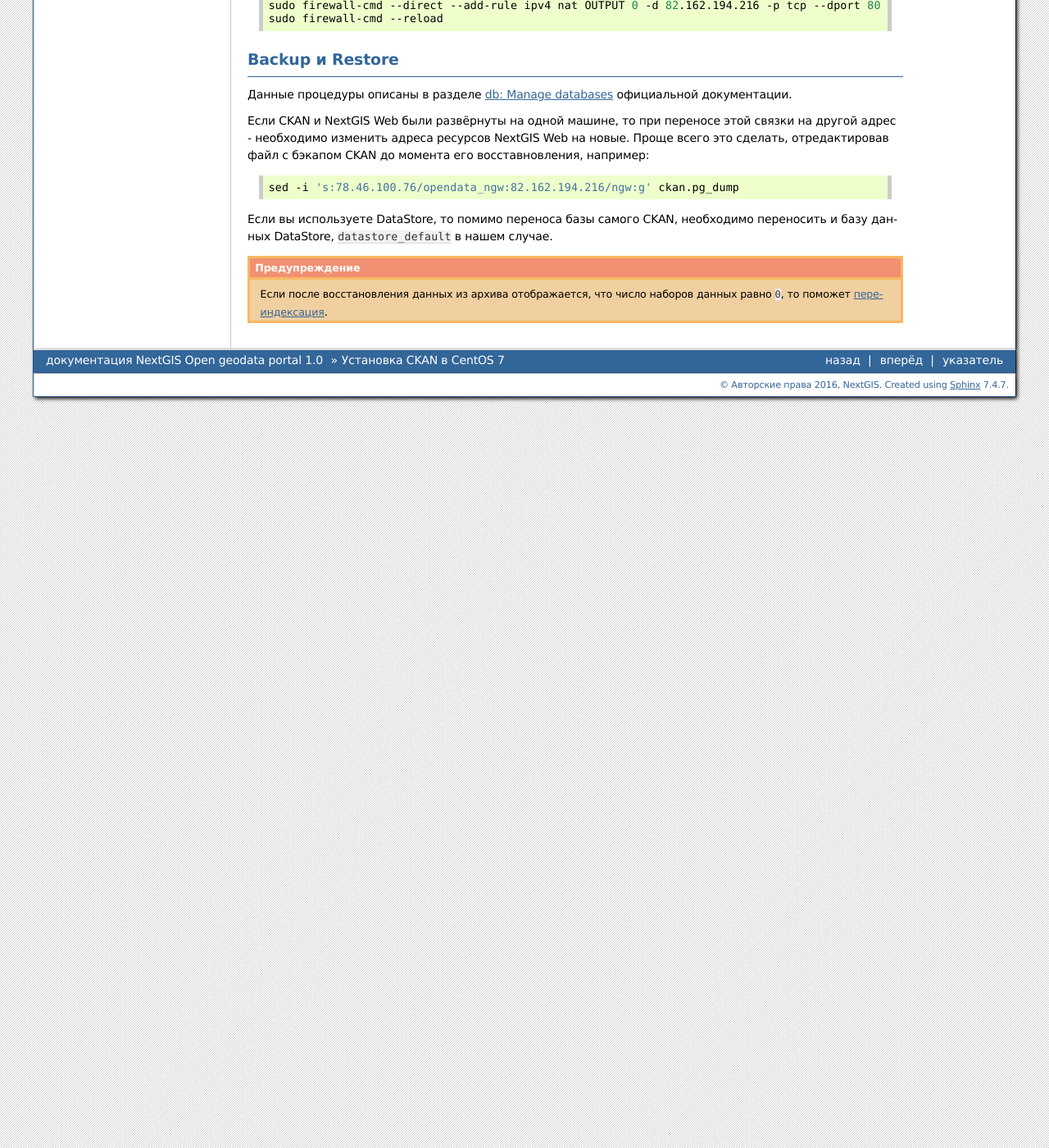
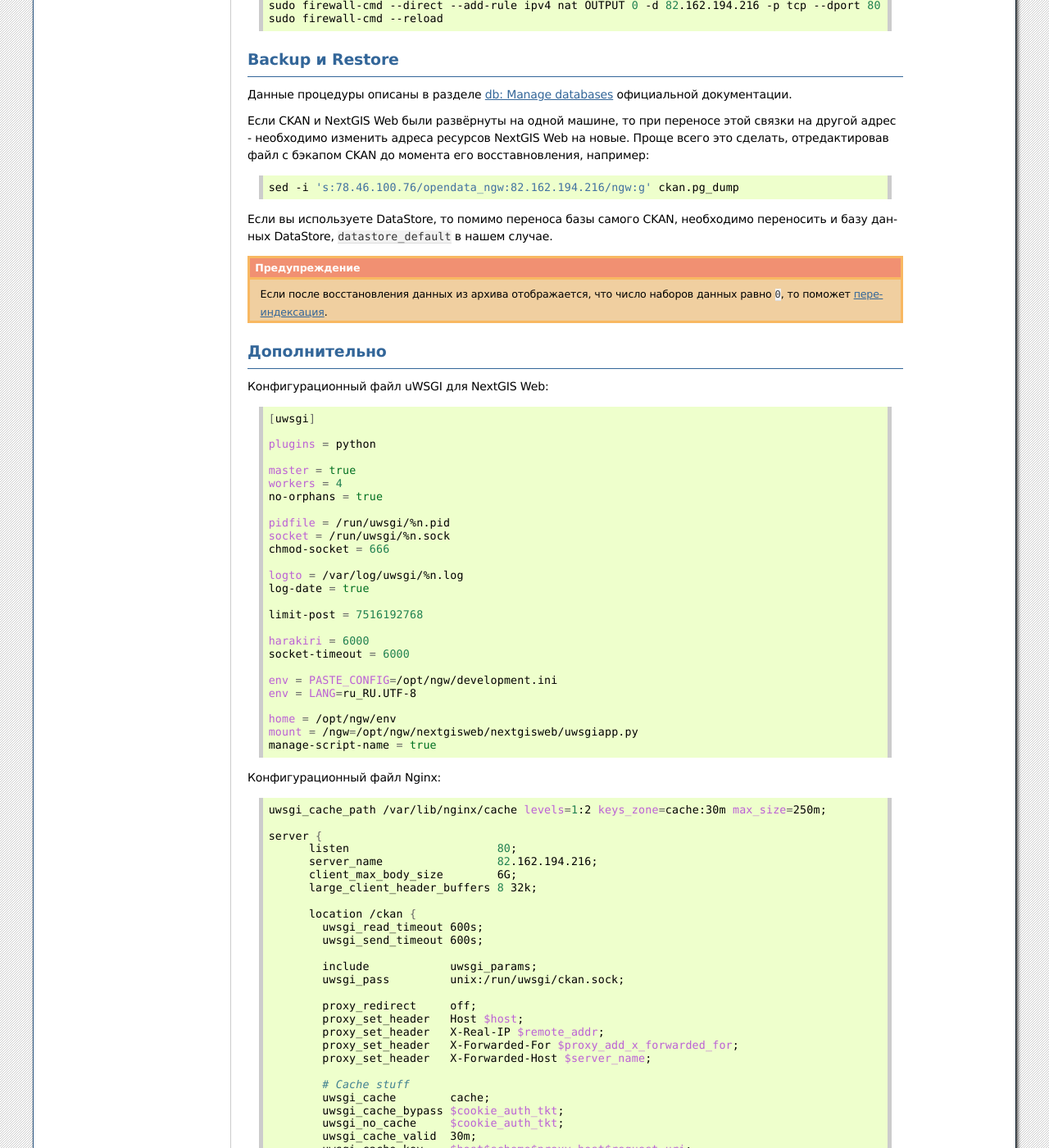
Before and after one commit to nextgis/docs_ogportal, a Sphinx documentation site: the page built from source/install.rst, in a window 1280 px wide and 1400 px high, scrolled down 10724 px. Shown: the whole window at 82% size. Built offline with Sphinx 7.4.7, drawn with Linux system fonts in a browser that asks for light colours; formulas are drawn with MathJax 3; some of the changed text lies outside the part shown.

Commit message:
Конфиги NextGIS Web и Nginx

```diff
--- a/source/install.rst
+++ b/source/install.rst
@@ -795,3 +795,93 @@
    Если после восстановления данных из архива отображается, что
    число наборов данных равно ``0``, то поможет
    `переиндексация <http://docs.ckan.org/en/latest/maintaining/paster.html#search-index-rebuild-search-index>`_.
+
+
+Дополнительно
+-------------
+
+Конфигурационный файл uWSGI для NextGIS Web:
+
+
+.. code:: bash
+
+    [uwsgi]
+
+    plugins = python
+
+    master = true
+    workers = 4
+    no-orphans = true
+
+    pidfile = /run/uwsgi/%n.pid
+    socket = /run/uwsgi/%n.sock
+    chmod-socket = 666
+
+    logto = /var/log/uwsgi/%n.log
+    log-date = true
+
+    limit-post = 7516192768
+
+    harakiri = 6000
+    socket-timeout = 6000
+
+    env = PASTE_CONFIG=/opt/ngw/development.ini
+    env = LANG=ru_RU.UTF-8
+
+    home = /opt/ngw/env
+    mount = /ngw=/opt/ngw/nextgisweb/nextgisweb/uwsgiapp.py
+    manage-script-name = true
+
+
+Конфигурационный файл Nginx:
+
+.. code:: bash
+
+    uwsgi_cache_path /var/lib/nginx/cache levels=1:2 keys_zone=cache:30m max_size=250m;
+
+    server {
+          listen                      80;
+          server_name                 82.162.194.216;
+          client_max_body_size        6G;
+          large_client_header_buffers 8 32k;
+
+          location /ckan {
+            uwsgi_read_timeout 600s;
+            uwsgi_send_timeout 600s;
+
+            include            uwsgi_params;
+            uwsgi_pass         unix:/run/uwsgi/ckan.sock;
+
+            proxy_redirect     off;
+            proxy_set_header   Host $host;
+            proxy_set_header   X-Real-IP $remote_addr;
+            proxy_set_header   X-Forwarded-For $proxy_add_x_forwarded_for;
+            proxy_set_header   X-Forwarded-Host $server_name;
+
+            # Cache stuff
+            uwsgi_cache        cache;
+            uwsgi_cache_bypass $cookie_auth_tkt;
+            uwsgi_no_cache     $cookie_auth_tkt;
+            uwsgi_cache_valid  30m;
+            uwsgi_cache_key    $host$scheme$proxy_host$request_uri;
+        }
+
+        location /ngw {
+            uwsgi_read_timeout 600s;
+            uwsgi_send_timeout 600s;
+
+            include            uwsgi_params;
+            uwsgi_pass         unix:/run/uwsgi/ngw.sock;
+
+            proxy_redirect     off;
+            proxy_set_header   Host $host;
+            proxy_set_header   X-Real-IP $remote_addr;
+            proxy_set_header   X-Forwarded-For $proxy_add_x_forwarded_for;
+            proxy_set_header   X-Forwarded-Host $server_name;
+        }
+
+        location /opendata_map {
+            index index.html index.htm;
+            root /var/www;
+        }
+    }
```
